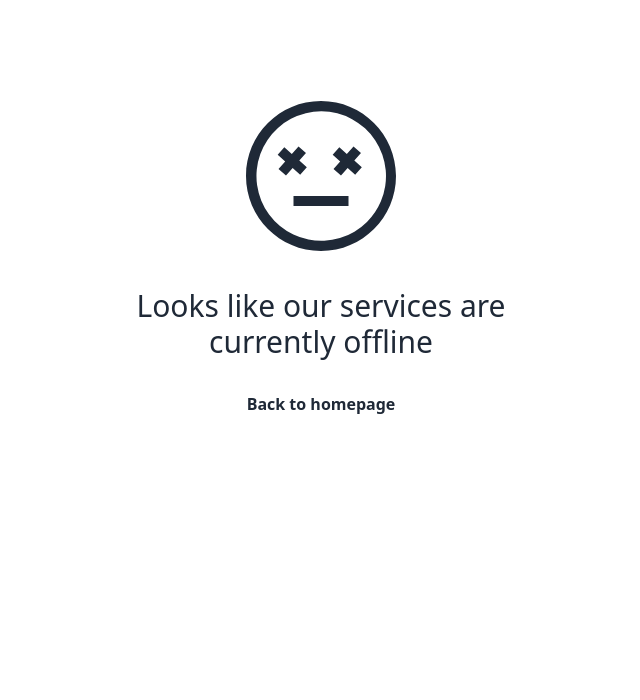
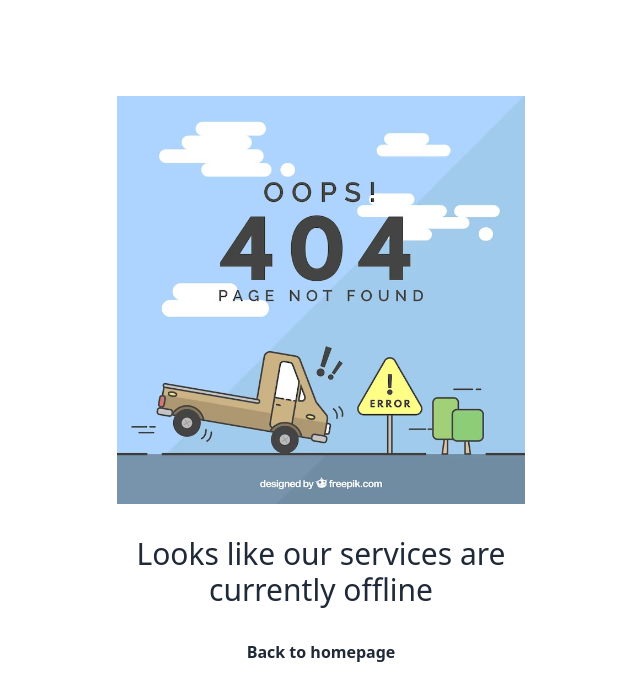
Before and after one commit to musfiquzzaman1999/chef-recipe, a React (Vite) app: page /recipes in a window 1280 px wide. Shown: the top 700 px of the page, without its empty margins (319-959 px from the left). Built offline with nearby package versions, Linux system fonts and the light colour scheme; no server answers.

Commit message:
error pages

```diff
--- a/src/pages/home/Error.jsx
+++ b/src/pages/home/Error.jsx
@@ -1,17 +1,13 @@
 import React from 'react';
 import { Link } from 'react-router-dom';
+import errorpic from '../../../src/assets/flat-404-error-template_23-2147741200.avif'
 
 const Error = () => {
     return (
         <div>
             <section className="flex items-center h-full sm:p-16 dark:bg-gray-900 dark:text-gray-100">
 	<div className="container flex flex-col items-center justify-center px-5 mx-auto my-8 space-y-8 text-center sm:max-w-md">
-		<svg xmlns="http://www.w3.org/2000/svg" viewBox="0 0 512 512" className="w-40 h-40 dark:text-gray-600">
-			<path fill="currentColor" d="M256,16C123.452,16,16,123.452,16,256S123.452,496,256,496,496,388.548,496,256,388.548,16,256,16ZM403.078,403.078a207.253,207.253,0,1,1,44.589-66.125A207.332,207.332,0,0,1,403.078,403.078Z"></path>
-			<rect width="176" height="32" x="168" y="320" fill="currentColor"></rect>
-			<polygon fill="currentColor" points="210.63 228.042 186.588 206.671 207.958 182.63 184.042 161.37 162.671 185.412 138.63 164.042 117.37 187.958 141.412 209.329 120.042 233.37 143.958 254.63 165.329 230.588 189.37 251.958 210.63 228.042"></polygon>
-			<polygon fill="currentColor" points="383.958 182.63 360.042 161.37 338.671 185.412 314.63 164.042 293.37 187.958 317.412 209.329 296.042 233.37 319.958 254.63 341.329 230.588 365.37 251.958 386.63 228.042 362.588 206.671 383.958 182.63"></polygon>
-		</svg>
+		<img src={errorpic} />
 		<p className="text-3xl">Looks like our services are currently offline</p>
 		<Link to='/'><a rel="noopener noreferrer" href="#" className="px-8 py-3 font-semibold rounded dark:bg-violet-400 dark:text-gray-900">Back to homepage</a></Link>
 	</div>
```
Also changed, not shown: src/assets/flat-404-error-template_23-2147741200.avif (added).
